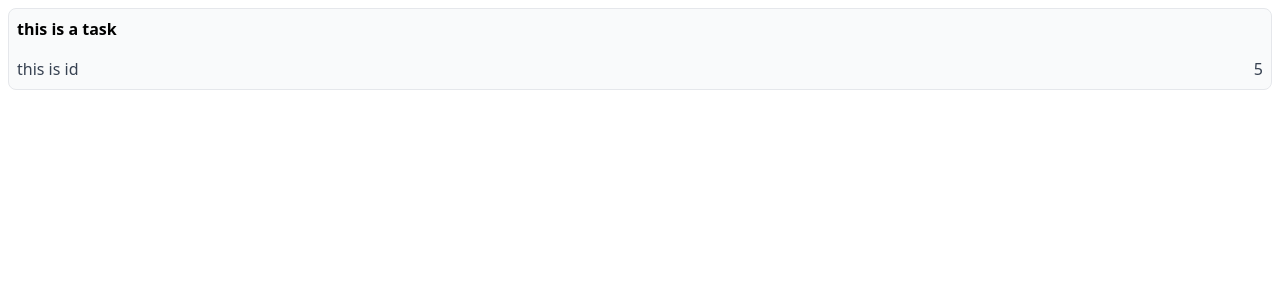
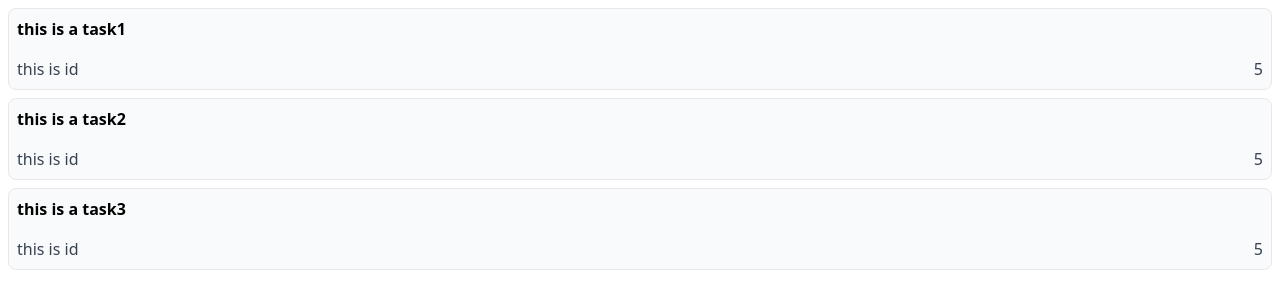
Before and after one commit to BotS3k/kanban, a Next.js app: page / in a window 1280 px wide. Shown: the top 308 px of the page. Built offline with nearby package versions, Linux system fonts and the light colour scheme.

Commit message:
add tasks

```diff
--- a/src/app/page.tsx
+++ b/src/app/page.tsx
@@ -1,15 +1,12 @@
 import Image from "next/image";
 import Card from "@/components/Card";
-import {Task} from "../utils/task-types";
+import {tasks} from "../utils/data-types";
 
 
 export default function Home() {
 
-  const task: Task = {
-    title: 'this is a task',
-    id: 'this is id',
-    points: 5
-  }
+  return (<div className=''>
+     {tasks.map((task) => <Card myTask={task}/>)}
 
-  return (<div className=''><Card task={task}/></div>)
+    </div>)
 }
--- a/src/components/Card.tsx
+++ b/src/components/Card.tsx
@@ -1,21 +1,21 @@
 import React from "react";
 import "../app/globals.css";
-import { Task } from "@/utils/task-types";
+import { Task } from "@/utils/data-types";
 
 // const Card = ({ title, id, points }: {
 //     title: string,
 //     id: string;
 //     points: number
 // }) => {
-const Card = ({task}: {task: Task}) => {
+const Card = ({myTask}: {myTask: Task}) => {
   return (
     <div className="border rounded-lg px-2 m-2 bg-gray-50">
       <div className="text-base font-semibold py-2">
-        {task.title}
+        {myTask.title}
       </div>
       <div className="flex gap-4 justify-between py-2 text-gray-700">
-        <div>{task.id}</div>
-        <div className="">{task.points}</div>
+        <div>{myTask.id}</div>
+        <div className="">{myTask.points}</div>
       </div>
     </div>
   );
--- /dev/null
+++ b/src/utils/data-types.ts
@@ -0,0 +1,24 @@
+export type Task = {
+    title: string,
+    id: string,
+    points?: number
+}
+
+export const tasks: Array<Task> = [
+
+  {
+    title: 'this is a task1',
+    id: 'this is id',
+    points: 5
+  },
+  {
+    title: 'this is a task2',
+    id: 'this is id',
+    points: 5
+  },
+  {
+    title: 'this is a task3',
+    id: 'this is id',
+    points: 5
+  }
+]
--- a/src/utils/task-types.ts
+++ /dev/null
@@ -1,5 +0,0 @@
-export type Task = {
-    title: string,
-    id: string,
-    points?: number
-  }
```
